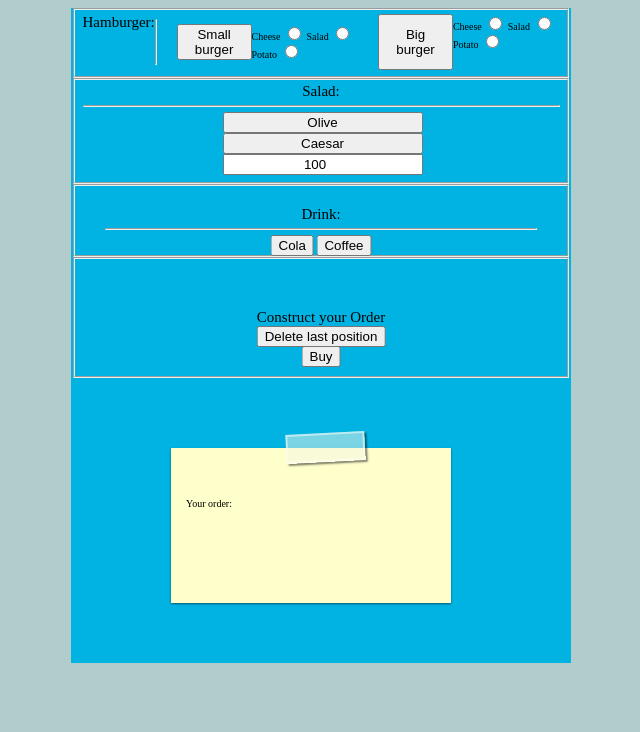
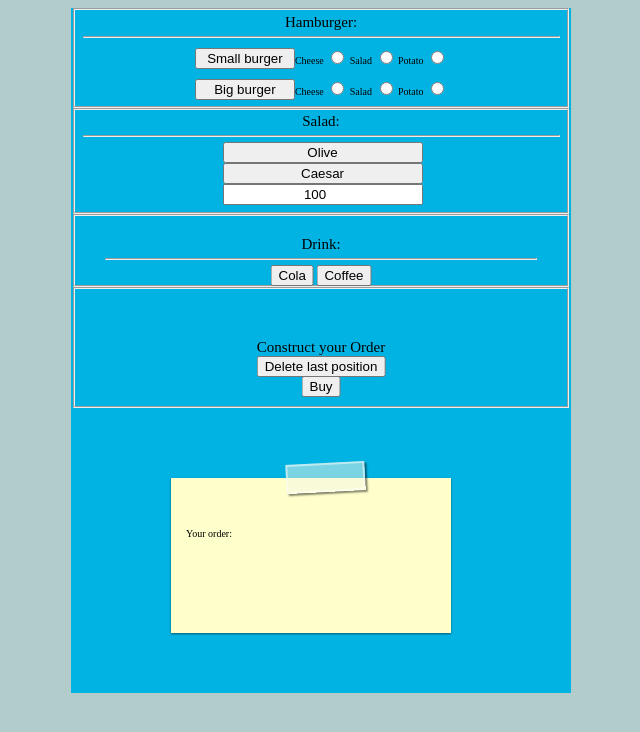
Before and after one commit to epam-js-march-2019/js-2, a plain HTML site: page index.html in a window 1280 px wide. Shown: the whole page, without its empty margins (319-959 px from the left). Drawn offline with Linux system fonts and the light colour scheme.

Commit message:
Update main.css

```diff
--- a/main.css
+++ b/main.css
@@ -13,10 +13,7 @@ article{
     transform: translateX(-50%);
     width: 50rem;
 }
-.burger{
-    display: flex;
-    justify-content: center;
-}
+
 .btnTotal{
     margin:2rem 0;
 }
```
